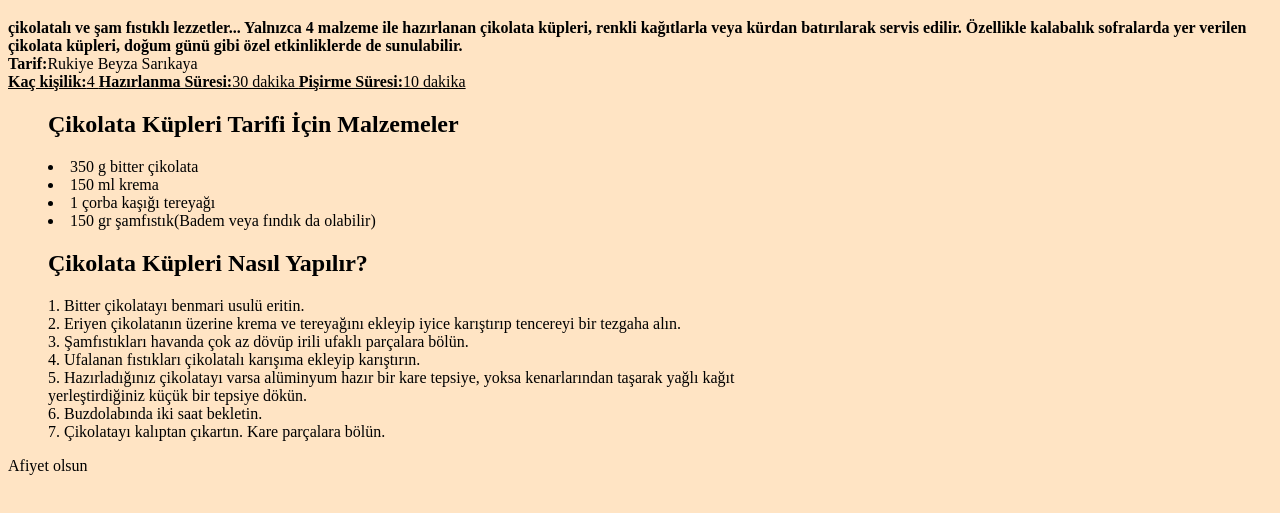
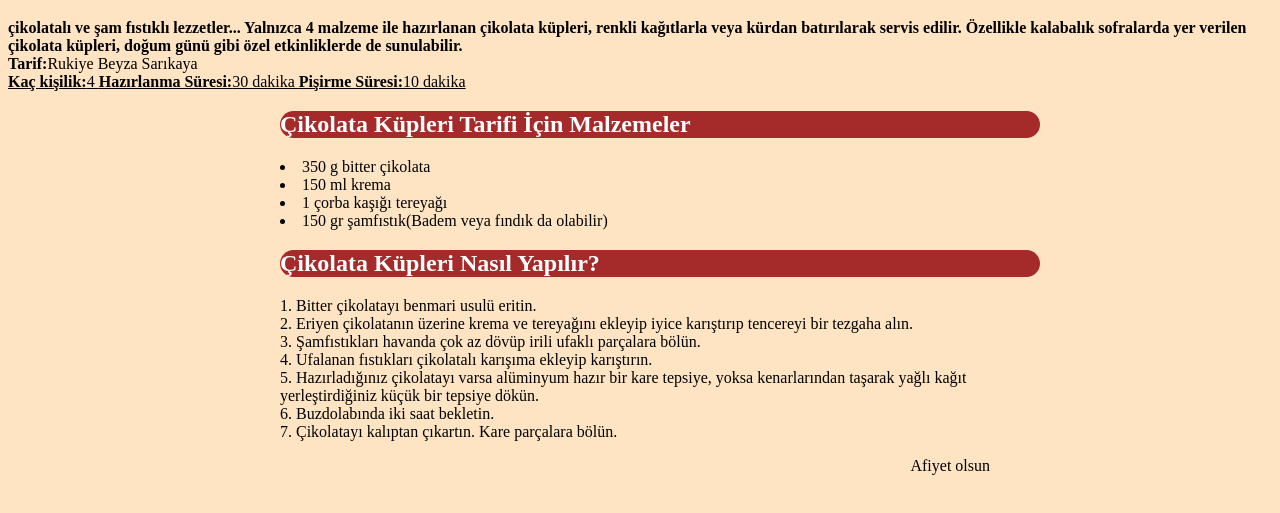
Before and after one commit to ataturkoglu001/Kodluyoruz-Frontend-, a plain HTML site: page html/Çikolata küpleri ödevi/index.html in a window 1280 px wide. Shown: the part 61-574 px from the top of the page. Drawn offline with Linux system fonts and the light colour scheme.

Commit message:
last commit

```diff
--- a/html/Çikolata küpleri ödevi/index.html
+++ b/html/Çikolata küpleri ödevi/index.html
@@ -16,18 +16,18 @@
     </b> <br>
        <b>Tarif:</b>Rukiye Beyza Sarıkaya <br>
        <span class="bilgi"><b>Kaç kişilik:</b>4 <b>Hazırlanma Süresi:</b>30 dakika <b>Pişirme Süresi:</b>10 dakika</span><br>
-    <article>
+    <article class="card">
         <div>
 
             <ul>
-            <span class="heading"><h2><b>Çikolata Küpleri Tarifi İçin Malzemeler</b></h2></span>
+            <div class="heading"><h2><b>Çikolata Küpleri Tarifi İçin Malzemeler</b></h2></div>
                 <li>350 g bitter çikolata</li>
                 <li>150 ml krema</li>
                 <li>1 çorba kaşığı tereyağı</li>
                 <li>150 gr şamfıstık(Badem veya fındık da olabilir)</li>
             </ul>
             <ol>
-                <span class="heading"><h2><b>Çikolata Küpleri Nasıl Yapılır?</b></h2></span>
+                <div class="heading"><h2><b>Çikolata Küpleri Nasıl Yapılır?</b></h2></div>
                 <li>Bitter çikolatayı benmari usulü eritin.</li>
                 <li>Eriyen çikolatanın üzerine krema ve tereyağını ekleyip iyice karıştırıp tencereyi bir tezgaha alın. </li>
                 <li>Şamfıstıkları havanda çok az dövüp irili ufaklı parçalara bölün.</li>
@@ -36,7 +36,7 @@
                 <li>Buzdolabında iki saat bekletin.</li>
                 <li>Çikolatayı kalıptan çıkartın. Kare parçalara bölün.</li>
             </ol>
-            Afiyet olsun
+            <div class="afiyet"> Afiyet olsun</div>
 
 
         </div>
--- a/html/Çikolata küpleri ödevi/style.css
+++ b/html/Çikolata küpleri ödevi/style.css
@@ -2,9 +2,16 @@
 body {
     background-color:bisque;
 }
+.card{
+    width: 800px;
+    margin: auto;
+
+}
 .heading {
     background-color: brown;
     border-radius: 1rem;
+    color: white;
+
 }
 .bilgi {
     text-decoration: underline;
@@ -13,12 +20,7 @@ body {
 body {
     list-style-position: inside
 }
-article {
-
-
-    align-items: center;
-    margin-right:100em;;
-    width: 60%;
-
-
+.afiyet{
+    float: right;
+    padding-right: 50px;
 }
```
